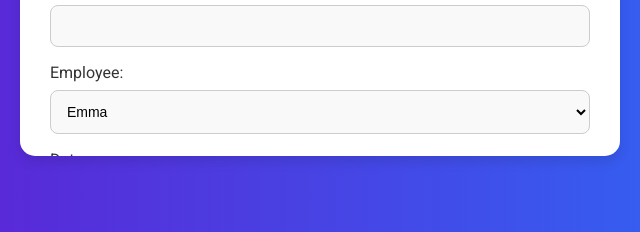
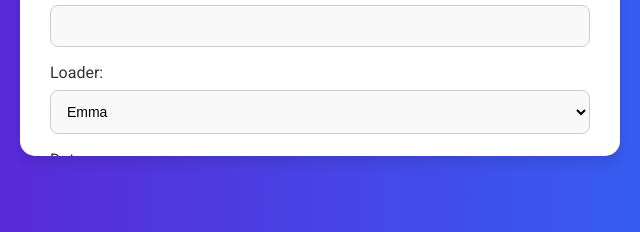
Before and after one commit to zu38/rec, a plain HTML site: page index.html in a window 1280 px wide. Shown: the part 564-796 px from the top of the page, 322-962 px from the left. Drawn offline with Linux system fonts and the light colour scheme; a web font is replaced by a local one.

Commit message:
Update index.html

```diff
--- a/index.html
+++ b/index.html
@@ -193,8 +193,8 @@ l<!DOCTYPE html>
                 <label for="cashout">Cashout:</label>
                 <input type="number" id="cashout" name="cashout" required>
 
-                <label for="employee">Employee:</label>
-                <select id="employee" name="employee" required>
+                <label for="Loader">Loader:</label>
+                <select id="Loader" name="Loader" required>
                     <option value="Emma">Emma</option>
 
                 </select>
```
